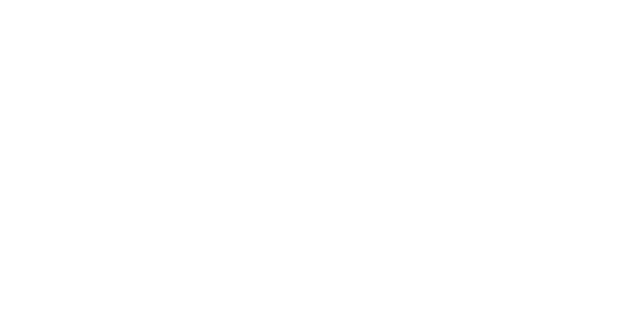
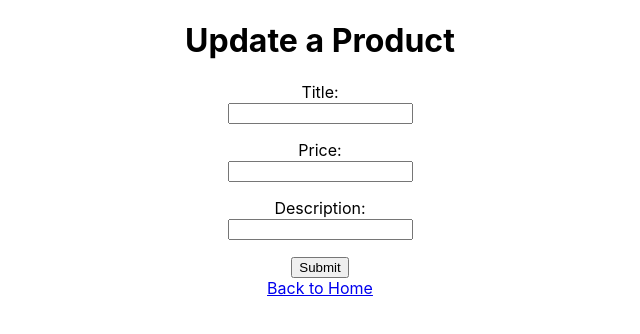
Before and after one commit to jeparayno/proj_management, a React (Create React App) app in the folder client/: page /details/update/1 in a window 1280 px wide. Before the commit this address had no page. Shown: the top 334 px of the page, without its empty margins (320-960 px from the left). Built offline with nearby package versions, Linux system fonts and the light colour scheme; no server answers.

Commit message:
added the update function

```diff
--- a/client/src/App.js
+++ b/client/src/App.js
@@ -3,6 +3,7 @@
 import {BrowserRouter, Routes, Route} from 'react-router-dom';
 import Main from './views/Main';
 import ProductDetails from './views/ProductDetails';
+import ProductUpdate from './components/ProductUpdate';
 
 const App = () => {
 
@@ -12,6 +13,7 @@
         <Routes>
           <Route element={<Main/>} path="/home" default />
           <Route element={<ProductDetails/>} path="/details/:id" />
+          <Route element={<ProductUpdate />} path="/details/update/:id" />
         </Routes>
     	</BrowserRouter>
         </div>
--- a/client/src/components/Forms.js
+++ b/client/src/components/ProductForms.js
@@ -1,6 +1,6 @@
 import React, { useState } from 'react'
 import axios from 'axios';
-const Form = (props) => {
+const ProductForms = (props) => {
 
     const {product, setProduct} = props;
     const [title, setTitle] = useState("");
@@ -42,4 +42,4 @@
         </form>
     )
 }
-export default Form;
+export default ProductForms;
--- a/client/src/components/ProductList.js
+++ b/client/src/components/ProductList.js
@@ -16,12 +16,15 @@
                 product.map((product, index) => {
                     return (
                         <div key={index}>
+                            {/* Commented below to show only the Title Page of the Specific Product */}
                             {/* <p>{product.title}</p>
                             <p>{product.price}</p>
                             <p>{product.description}</p> */}
                             <Link to={`/details/${product._id}`}>
                                 {product.title}'s Page'
                             </Link>
+                            <br />
+                            <Link to={`/details/update/${product._id}`}>Edit</Link>
                         </div>
                     )
                 })
--- /dev/null
+++ b/client/src/components/ProductUpdate.js
@@ -0,0 +1,63 @@
+import React, { useState, useEffect } from "react";
+import axios from "axios";
+import { useNavigate, useParams } from "react-router-dom";
+import { Link } from "react-router-dom";
+
+
+const ProductUpdate = (props) => {
+
+    const { id } = useParams();
+    const [title, setTitle] = useState();
+    const [price, setPrice] = useState();
+    const [description, setDescription] = useState();
+    const navigate = useNavigate();
+
+    useEffect(() => {
+        axios.get('http://localhost:8000/api/getOneProd/' + id)
+            .then( res => {
+                setTitle(res.data.title);
+                setPrice(res.data.price);
+                setDescription(res.data.description);
+            })
+            .catch(err => console.log(err));
+    }, [])
+
+    const updateProduct = (e) => {
+        e.preventDefault();
+        axios.put('http://localhost:8000/api/updateOneProd/' + id, {
+            title,
+            price,
+            description
+        })
+            .then( res => {
+
+                navigate('/home');})
+            .catch( err => console.log(err));
+    }
+    return (
+        <div>
+            <h1>Update a Product</h1>
+            <form onSubmit={updateProduct}>
+                <p>
+                    <label>Title:</label>
+                    <br/>
+                    <input type="text" name="title" value={title} onChange={(e) => { setTitle(e.target.value)} } />
+                </p>
+                <p>
+                    <label>Price:</label>
+                    <br/>
+                    <input type="number" name="price" value={price} onChange={(e) => { setPrice(e.target.value)} } />
+                </p>
+                <p>
+                    <label>Description:</label>
+                    <br/>
+                    <input type="text" name="description" value={description} onChange={(e) => { setDescription(e.target.value)} } />
+                </p>
+                <input type="submit" />
+            </form>
+            <Link to={`/home`}>Back to Home</Link>
+        </div>
+    )
+}
+
+export default ProductUpdate;
--- a/client/src/views/Main.js
+++ b/client/src/views/Main.js
@@ -1,6 +1,6 @@
 import React, { useState } from 'react'
 // import axios from 'axios';
-import Form from '../components/Forms';
+import ProductForms from '../components/ProductForms';
 import ProductList from '../components/ProductList';
 const Main = (props) => {
 
@@ -8,8 +8,9 @@
 
     return (
         <div>
-            <Form product={product} setProduct={setProduct} />
+            <ProductForms product={product} setProduct={setProduct} />
             <hr/>
+            <p>ALL PRODUCTS</p>
             <ProductList product={product} setProduct={setProduct} />
         </div>
     )
```
Also changed, not shown: 2 other files (tests, documents, lock files or other folders).
